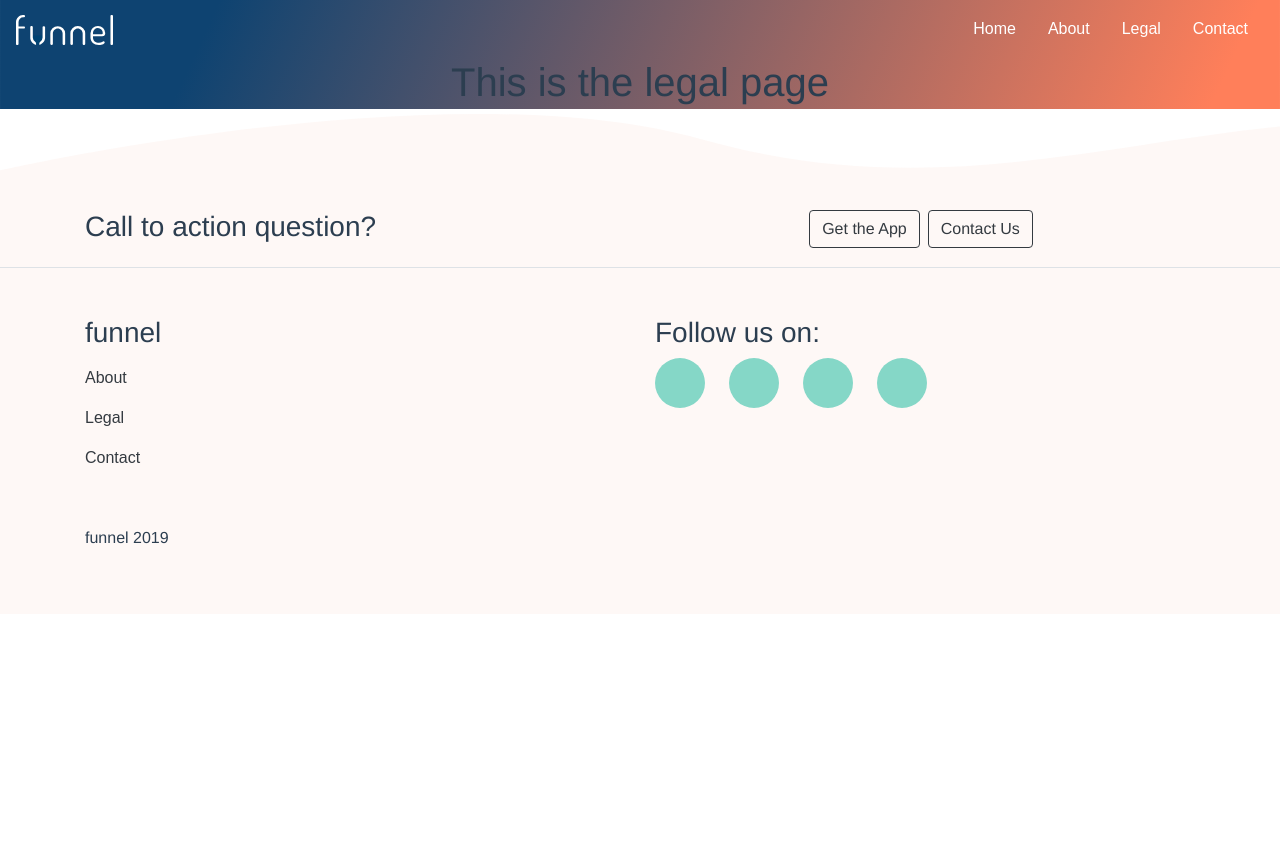
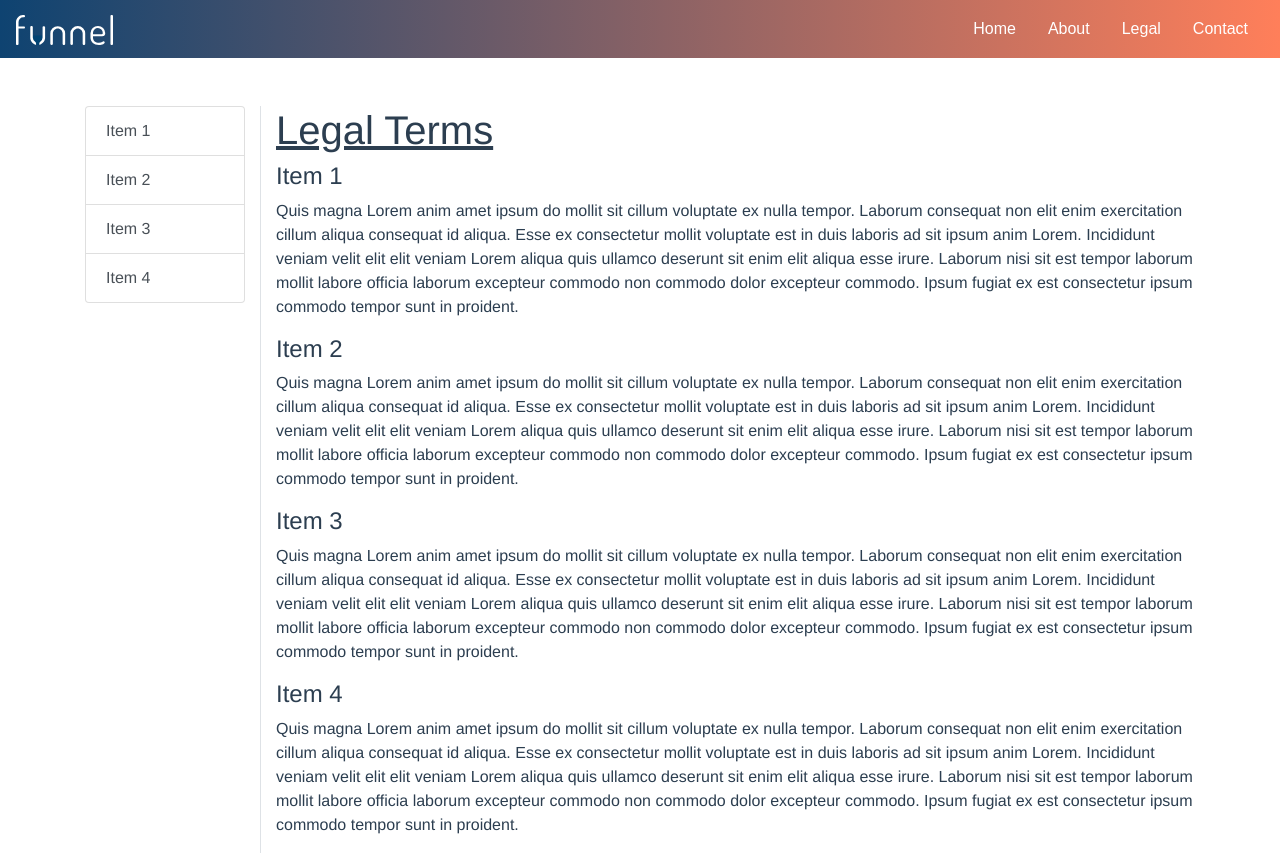
Before and after one commit to FunnelFoods/funnelfoods.com, a Vue app: page /#/legal in a window 1280 px wide. Shown: the top 855 px of the page. Before the commit the page ends 800 px from the top, so only its background shows below. Built offline with nearby package versions, Linux system fonts and the light colour scheme; the HTML template or start-up script is replaced by a standard one.

Commit message:
legal layout

```diff
--- a/src/App.vue
+++ b/src/App.vue
@@ -1,6 +1,6 @@
 <template>
   <div id="app">
-    <nav class="navbar navbar-expand-lg">
+    <nav class="navbar navbar-expand-lg" id="navigation-bar">
       <a class="navbar-brand" href="">
         <img src="./assets/logo.svg" height="30">
       </a>
--- a/src/views/Legal.vue
+++ b/src/views/Legal.vue
@@ -1,7 +1,30 @@
 <template>
-    <div class="legal">
-        <h1>This is the legal page</h1>
-        <img class="background-svg" src="../assets/legal.svg" width="100%" alt="background">
+    <div class="legal my-5">
+        <div class="container text-left">
+            <div class="row">
+                <div class="col-sm-2">
+                    <div id="list-example" class="list-group">
+                        <a class="list-group-item list-group-item-action" href="#list-item-1">Item 1</a>
+                        <a class="list-group-item list-group-item-action" href="#list-item-2">Item 2</a>
+                        <a class="list-group-item list-group-item-action" href="#list-item-3">Item 3</a>
+                        <a class="list-group-item list-group-item-action" href="#list-item-4">Item 4</a>
+                    </div>
+                </div>
+                <div class="col-sm-10 border-left">
+                    <h1><u>Legal Terms</u></h1>
+                    <div data-spy="scroll" data-target="#list-example" data-offset="0" class="scrollspy-example">
+                        <h4 id="list-item-1">Item 1</h4>
+                        <p>Quis magna Lorem anim amet ipsum do mollit sit cillum voluptate ex nulla tempor. Laborum consequat non elit enim exercitation cillum aliqua consequat id aliqua. Esse ex consectetur mollit voluptate est in duis laboris ad sit ipsum anim Lorem. Incididunt veniam velit elit elit veniam Lorem aliqua quis ullamco deserunt sit enim elit aliqua esse irure. Laborum nisi sit est tempor laborum mollit labore officia laborum excepteur commodo non commodo dolor excepteur commodo. Ipsum fugiat ex est consectetur ipsum commodo tempor sunt in proident.</p>
+                        <h4 id="list-item-2">Item 2</h4>
+                        <p>Quis magna Lorem anim amet ipsum do mollit sit cillum voluptate ex nulla tempor. Laborum consequat non elit enim exercitation cillum aliqua consequat id aliqua. Esse ex consectetur mollit voluptate est in duis laboris ad sit ipsum anim Lorem. Incididunt veniam velit elit elit veniam Lorem aliqua quis ullamco deserunt sit enim elit aliqua esse irure. Laborum nisi sit est tempor laborum mollit labore officia laborum excepteur commodo non commodo dolor excepteur commodo. Ipsum fugiat ex est consectetur ipsum commodo tempor sunt in proident.</p>
+                        <h4 id="list-item-3">Item 3</h4>
+                        <p>Quis magna Lorem anim amet ipsum do mollit sit cillum voluptate ex nulla tempor. Laborum consequat non elit enim exercitation cillum aliqua consequat id aliqua. Esse ex consectetur mollit voluptate est in duis laboris ad sit ipsum anim Lorem. Incididunt veniam velit elit elit veniam Lorem aliqua quis ullamco deserunt sit enim elit aliqua esse irure. Laborum nisi sit est tempor laborum mollit labore officia laborum excepteur commodo non commodo dolor excepteur commodo. Ipsum fugiat ex est consectetur ipsum commodo tempor sunt in proident.</p>
+                        <h4 id="list-item-4">Item 4</h4>
+                        <p>Quis magna Lorem anim amet ipsum do mollit sit cillum voluptate ex nulla tempor. Laborum consequat non elit enim exercitation cillum aliqua consequat id aliqua. Esse ex consectetur mollit voluptate est in duis laboris ad sit ipsum anim Lorem. Incididunt veniam velit elit elit veniam Lorem aliqua quis ullamco deserunt sit enim elit aliqua esse irure. Laborum nisi sit est tempor laborum mollit labore officia laborum excepteur commodo non commodo dolor excepteur commodo. Ipsum fugiat ex est consectetur ipsum commodo tempor sunt in proident.</p>
+                    </div>
+                </div>
+            </div>
+        </div>
     </div>
 </template>
 
@@ -11,6 +34,8 @@
     }
 </script>
 
-<style scoped>
-
+<style >
+    nav {
+        background-image: linear-gradient(to right, #0E4371, #FF7F5A);
+    }
 </style>
```
